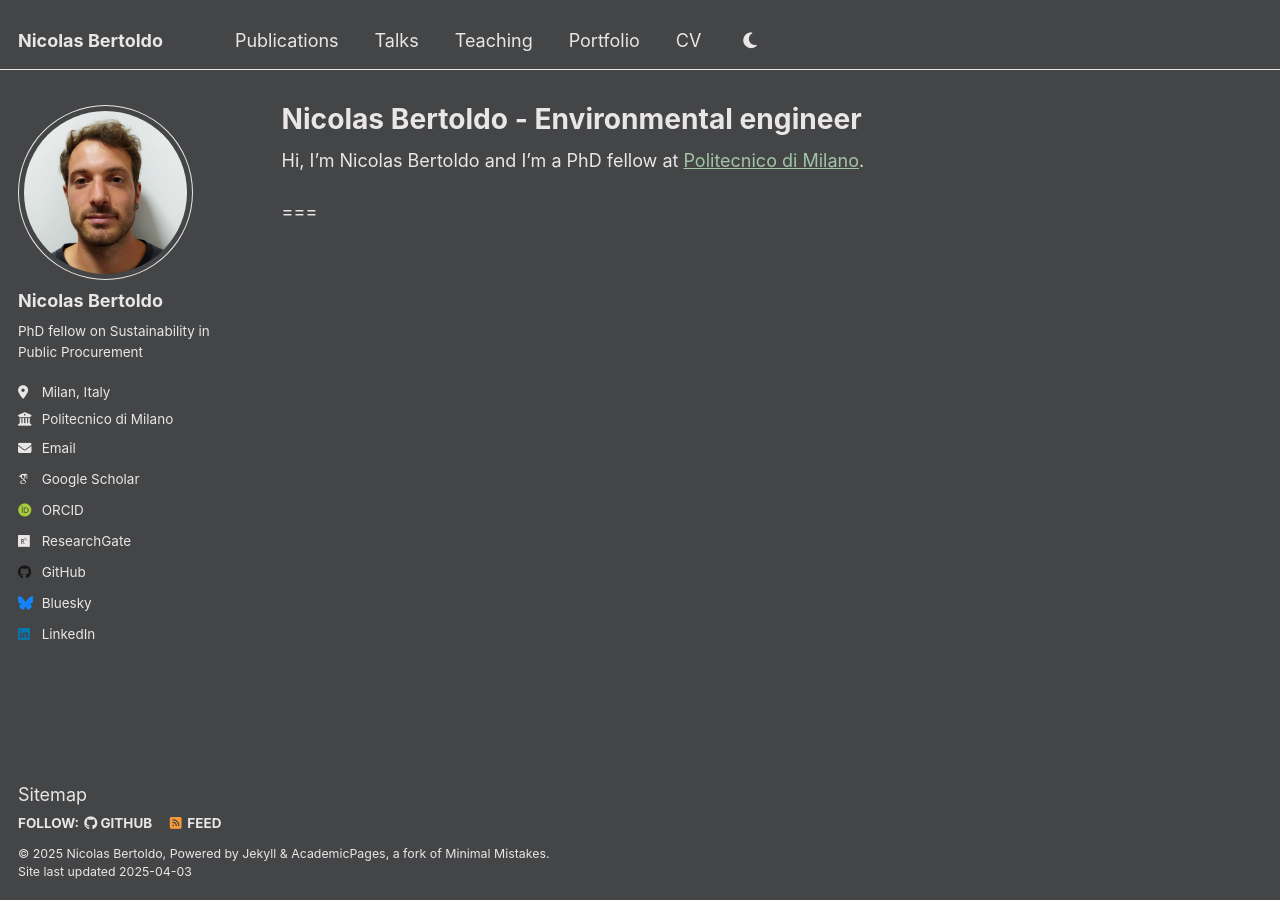
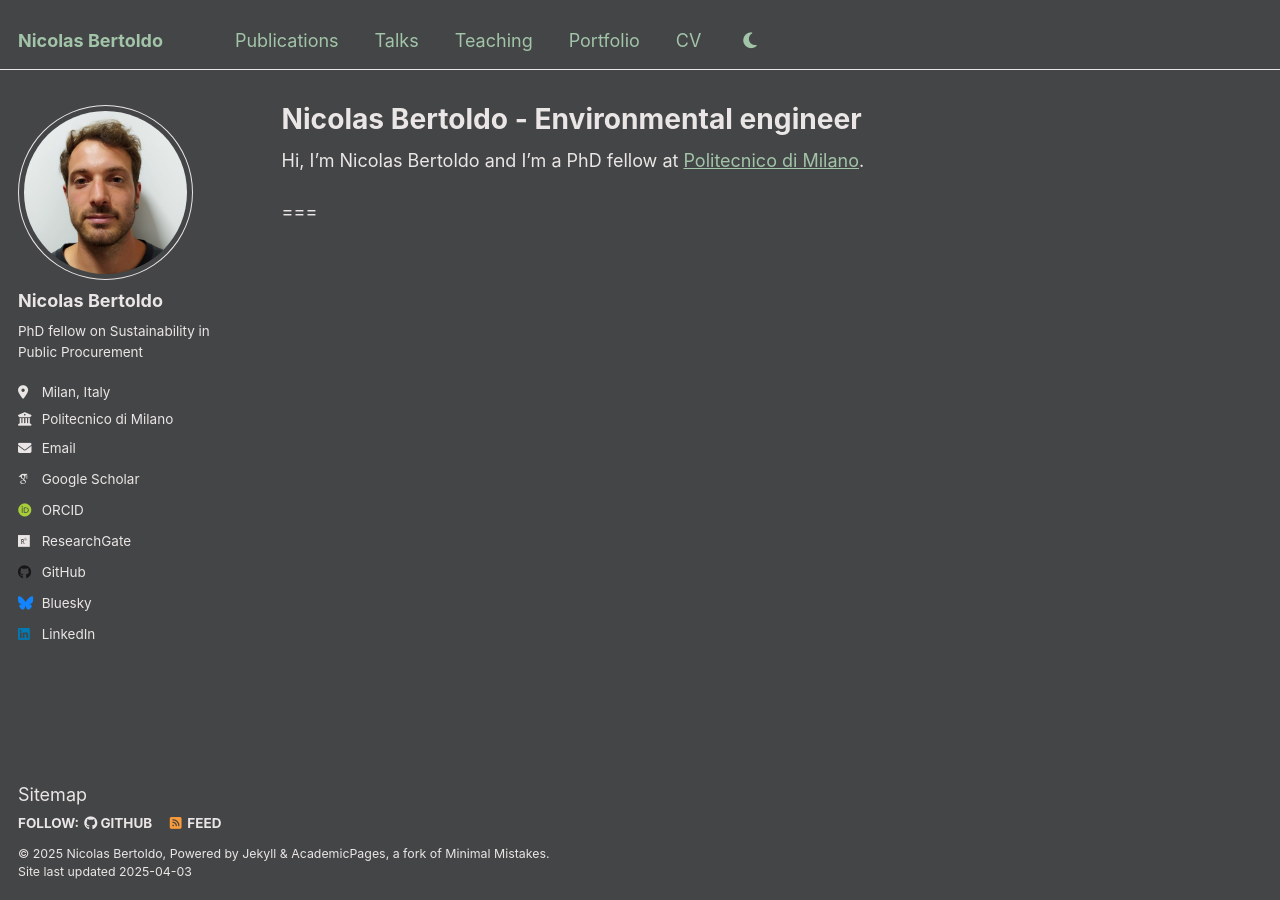
Before and after one commit to Nick-Bertoldo/Nick-Bertoldo.github.io, a Jekyll site: the page built from _pages/about.md, in a window 1280 px wide. Built offline with Jekyll 4.4.1, drawn with Linux system fonts in a browser that asks for light colours; some web fonts are replaced.

Commit message:
Update dark theme masthead link colors for improved visibility

```diff
--- a/_sass/theme/_dark.scss
+++ b/_sass/theme/_dark.scss
@@ -40,8 +40,8 @@ html[data-theme="dark"] {
     --global-link-color                 : #{$green};
     --global-link-color-hover           : mix(#000, #{$green}, 25%);
     --global-link-color-visited         : mix(#fff, #{$green}, 25%);
-    --global-masthead-link-color        : #{$gray};
-    --global-masthead-link-color-hover  : mix(#000, #{$gray}, 25%);
+    --global-masthead-link-color        : #{$green};
+    --global-masthead-link-color-hover  : mix(#000, #{$green}, 25%);
     --global-text-color                 : #{$gray};
     --global-text-color-light           : #{$gray};
     --global-thead-color                : #{$gray};
```
